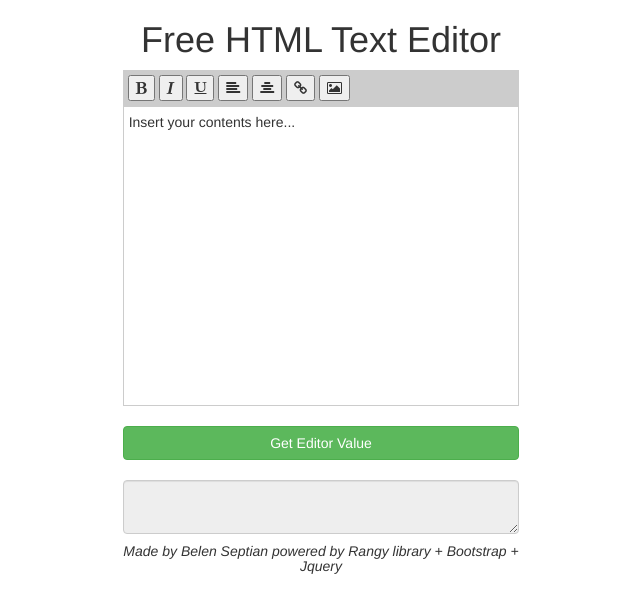
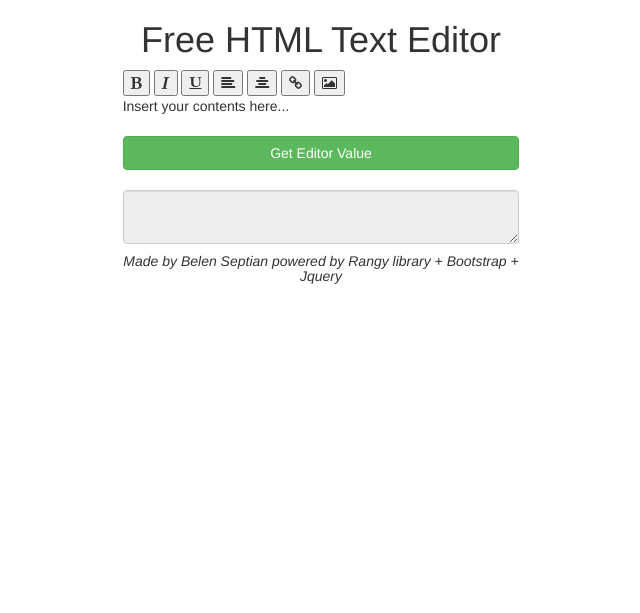
Before and after one commit to belenseptian/freetexteditor, a PHP site: page / in a window 1280 px wide. Shown: the top 613 px of the page, without its empty margins (319-959 px from the left). Run offline with PHP 8.4, Linux system fonts and the light colour scheme; some web fonts are replaced.

Commit message:
Update index.php

```diff
--- a/index.php
+++ b/index.php
@@ -4,30 +4,8 @@
 	<meta name="viewport" content="width=device-width, initial-scale=1.0, maximum-scale=1, user-scalable=0">
 	<link href="css/bootstrap.min.css" rel="stylesheet" type="text/css">
 	<link rel="stylesheet" href="css/font-awesome.min.css">
-
-	<style type="text/css">
-		#bum
-		{
-			padding:5px;
-			border:1px solid #ccc;
-			height:300px;
-			overflow-y:auto;
-		}
-		#container-box,#container-box1,#container-box2,#container-box3,#container-box0
-		{
-			padding:5px;
-			background-color:#ccc;
-		}
-		form
-		{
-			display:inline;
-			margin:0px;
-			padding:0px;
-		}
-
-
-	</style>
-    <title>Free HTML Text Editor</title>
+	<link rel="stylesheet" href="css/custom.css">
+    	<title>Free HTML Text Editor</title>
 </head>
 <body>
 	<div class="container-fluid">
```
